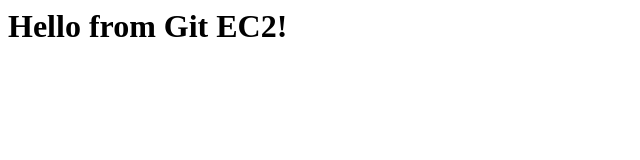
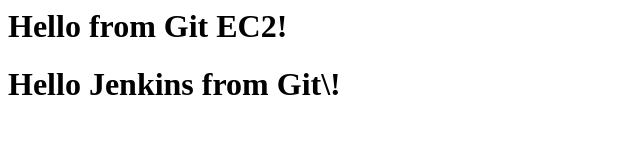
Before and after one commit to tejasdandage/demo, a plain HTML site: page index.html in a window 1280 px wide. Shown: the whole page, without its empty margins (0-640 px from the left). Drawn offline with Linux system fonts and the light colour scheme.

Commit message:
Added HTML content to trigger Jenkins

```diff
--- a/index.html
+++ b/index.html
@@ -1 +1,2 @@
 <h1>Hello from Git EC2!</h1>
+<h1>Hello Jenkins from Git\!</h1>
```
